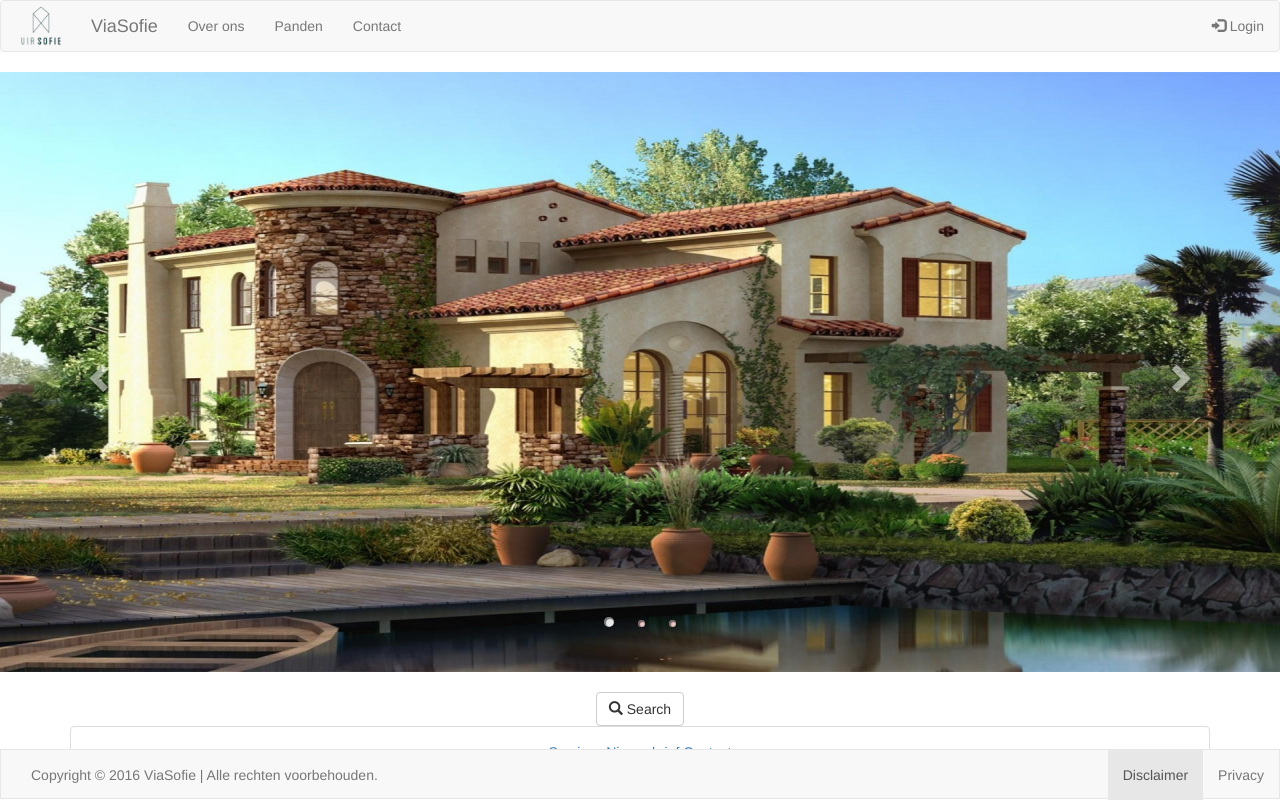
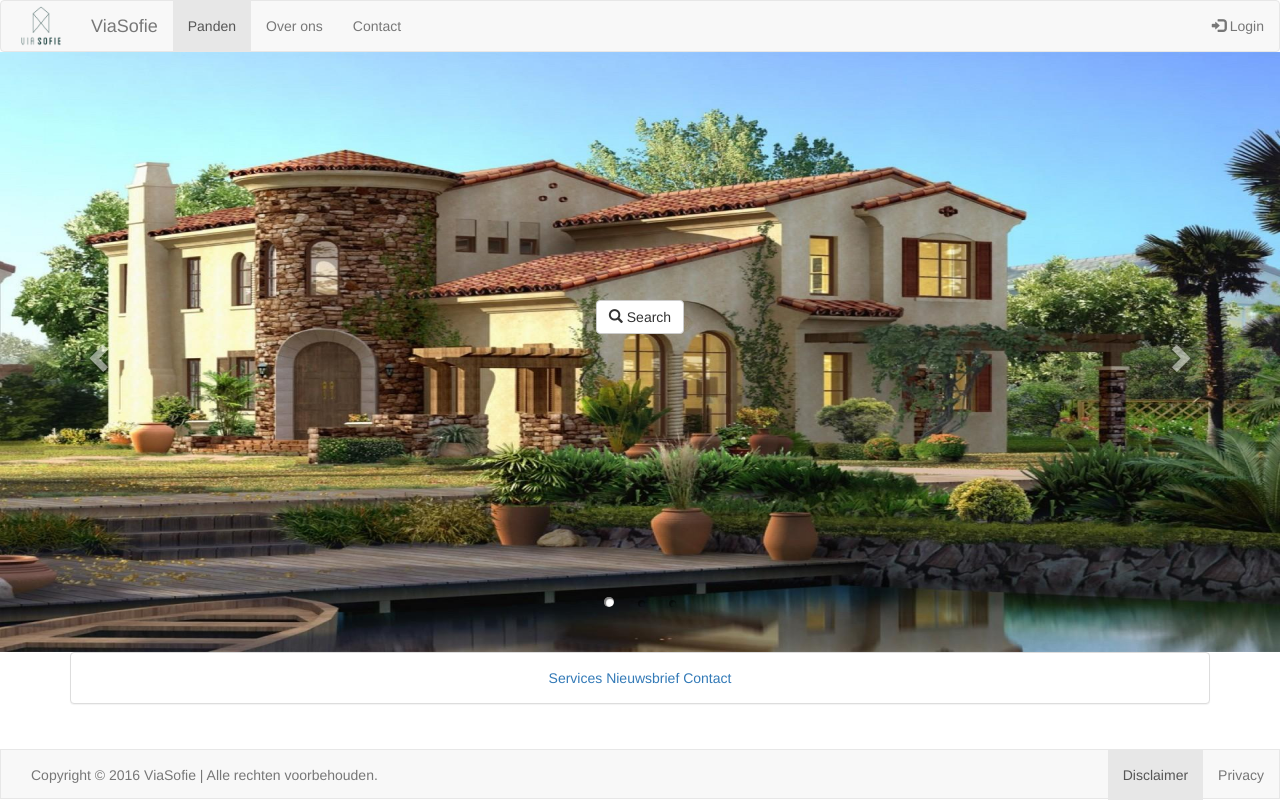
Before and after one commit to oliviervanbulck/viasofie, a Django app: page / in a window 1280 px wide. Run offline with Django 3.2, Linux system fonts and the light colour scheme; data that the repository does not hold is empty; some libraries are stand-ins or nearby versions.

Commit message:
Adding search field to homepage

```diff
--- a/ViaSofie/ViaSofie/templates/ViaSofie/index.html
+++ b/ViaSofie/ViaSofie/templates/ViaSofie/index.html
@@ -11,26 +11,32 @@
             cursor: pointer;
             border: none;
             border-radius: 50%;
-    background-color: #eac8c6;
-    box-shadow: inset 1px 1px 1px 1px rgba(0,0,0,0.5);
+
+            box-shadow: inset 1px 1px 1px 1px rgba(0, 0, 0, 0.5);
         }
+
         .carousel-indicators .active {
             width: 10px;
             height: 10px;
             margin: 10px;
-    background-color: #e8e8e8;
+
         }
+
         .carousel-control.left, .carousel-control.right {
             background-image: none
         }
+
         .carousel .item {
             width: 100%; /*slider width*/
             max-height: 600px; /*slider height*/
+
         }
+
         .carousel .item img {
             width: 100%; /*img width*/
             max-height: 600px;
         }
+
         /*full width container*/
         @media (max-width: 767px) {
             .block {
@@ -39,8 +45,13 @@
             }
         }
 
+        .slide-wrapper {
+            position: relative
+        }
+
+
     </style>
-    <section class="block" style="padding-bottom: 20px">
+    <section class="block">
         <div id="myCarousel" class="carousel slide" data-ride="carousel">
             <!-- Indicators -->
             <ol class="carousel-indicators">
@@ -51,15 +62,15 @@
 
             <!-- Wrapper for slides -->
             <div class="carousel-inner" role="listbox">
-                    <div class="item active">
+                <div id="one" class="item active">
                     <img src="{% static "ViaSofie/huis1.jpg" %}" alt="h1" style="margin: 0 auto;">
                 </div>
 
-                    <div class="item">
+                <div id="two" class="item">
                     <img src="{% static "ViaSofie/huis2.jpg" %}" alt="h2" style="margin: 0 auto;">
                 </div>
 
-                    <div class="item">
+                <div id="three" class="item">
                     <img src="{% static "ViaSofie/huis3.jpg" %}" alt="h3" style="margin: 0 auto;">
                 </div>
             </div>
@@ -73,14 +84,15 @@
             </a>
         </div>
     </section>
-    <div class="container-fluid bg-2 text-center">
+    <div class="container-fluid bg-2 text-center" style="position: absolute;top:300px; bottom: 0; left: 0;right: 0; margin: auto;  ">
         <div>
-            <div >
+            <div>
                 <button type="button" class="btn btn-default">
                     <span class="glyphicon glyphicon-search"></span> Search
                 </button>
             </div>
 
+        </div>
     </div>
     <div class="container bg-3 text-center">
         <div class="panel panel-default">
@@ -113,5 +125,13 @@
     <div class="container">
         <!--<img src="{{ foto.foto.url }}" />-->
     </div>
-    </div>
+
 {% endblock %}
+
+{% block headcontent %}
+    <style>
+        .navbar {
+            margin-bottom: 0 !important;
+        }
+    </style>
+{% endblock %}
--- a/ViaSofie/ViaSofie/templates/ViaSofie/master.html
+++ b/ViaSofie/ViaSofie/templates/ViaSofie/master.html
@@ -10,8 +10,11 @@
     <script src="http://maxcdn.bootstrapcdn.com/bootstrap/3.3.6/js/bootstrap.min.js"></script>
 
     <title>Title</title>
+    {% block headcontent %}
+    {% endblock %}
 </head>
 <body>
+
 <nav class="navbar navbar-default">
     <div class="container-fluid">
         <div class="navbar-header navbar-logo">
@@ -22,9 +25,11 @@
         </div>
         <ul class="nav navbar-nav">
 
-            <li class=active"><a href="{% url 'ViaSofie.about' %}">Over ons</a></li>
-            <li><a href="{% url 'panden.index' %}">Panden</a></li>
+            <li class="active" ><a href="{% url 'panden.index' %}">Panden</a></li>
+            <li ><a href="{% url 'ViaSofie.about' %}">Over ons</a></li>
             <li><a href="{% url 'ViaSofie.contact' %}">Contact</a></li>
+
+
         </ul>
         {% if not user.is_authenticated %}
             <ul class="nav navbar-nav navbar-right">
```
Lines whose indentation alone changed are shown as unchanged.
